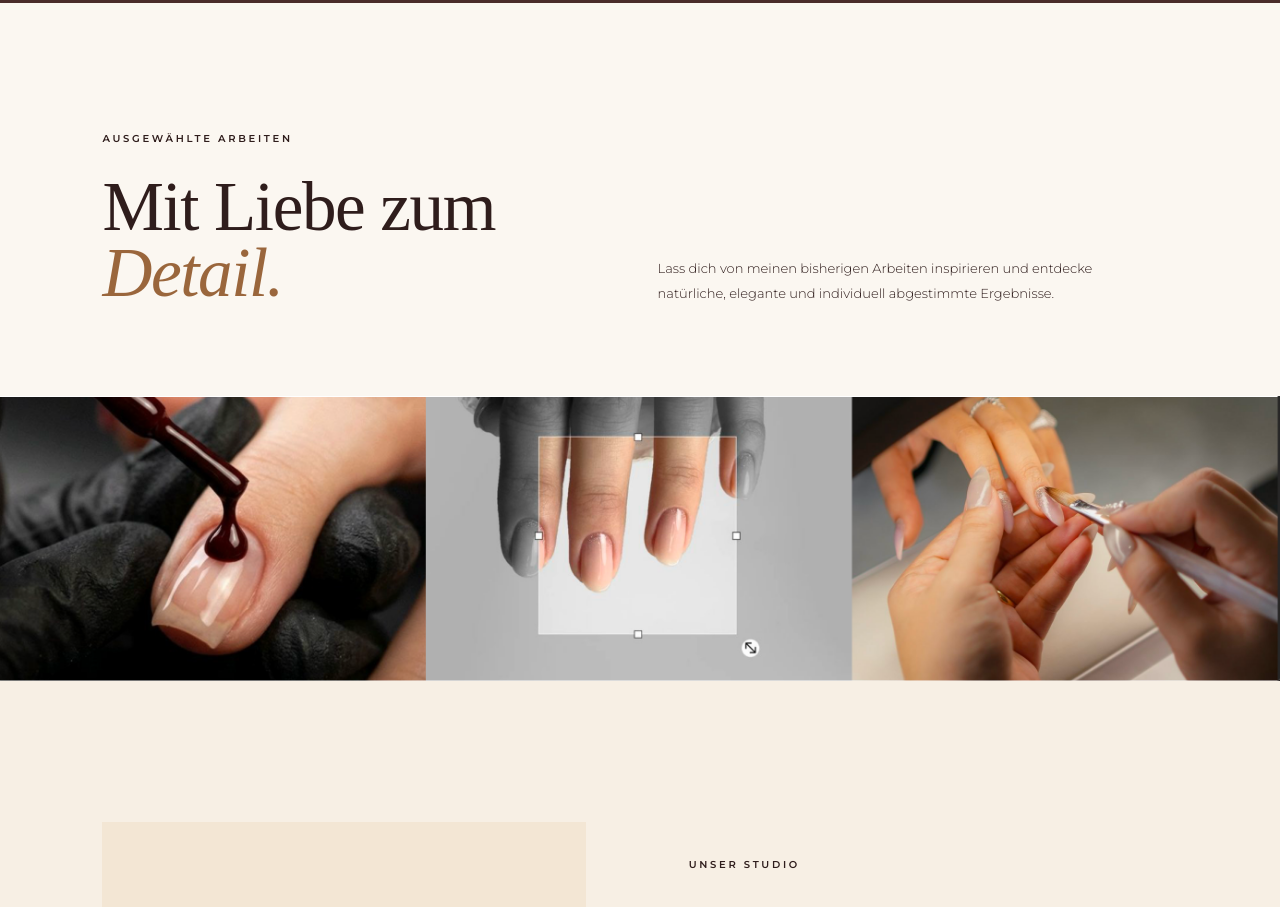
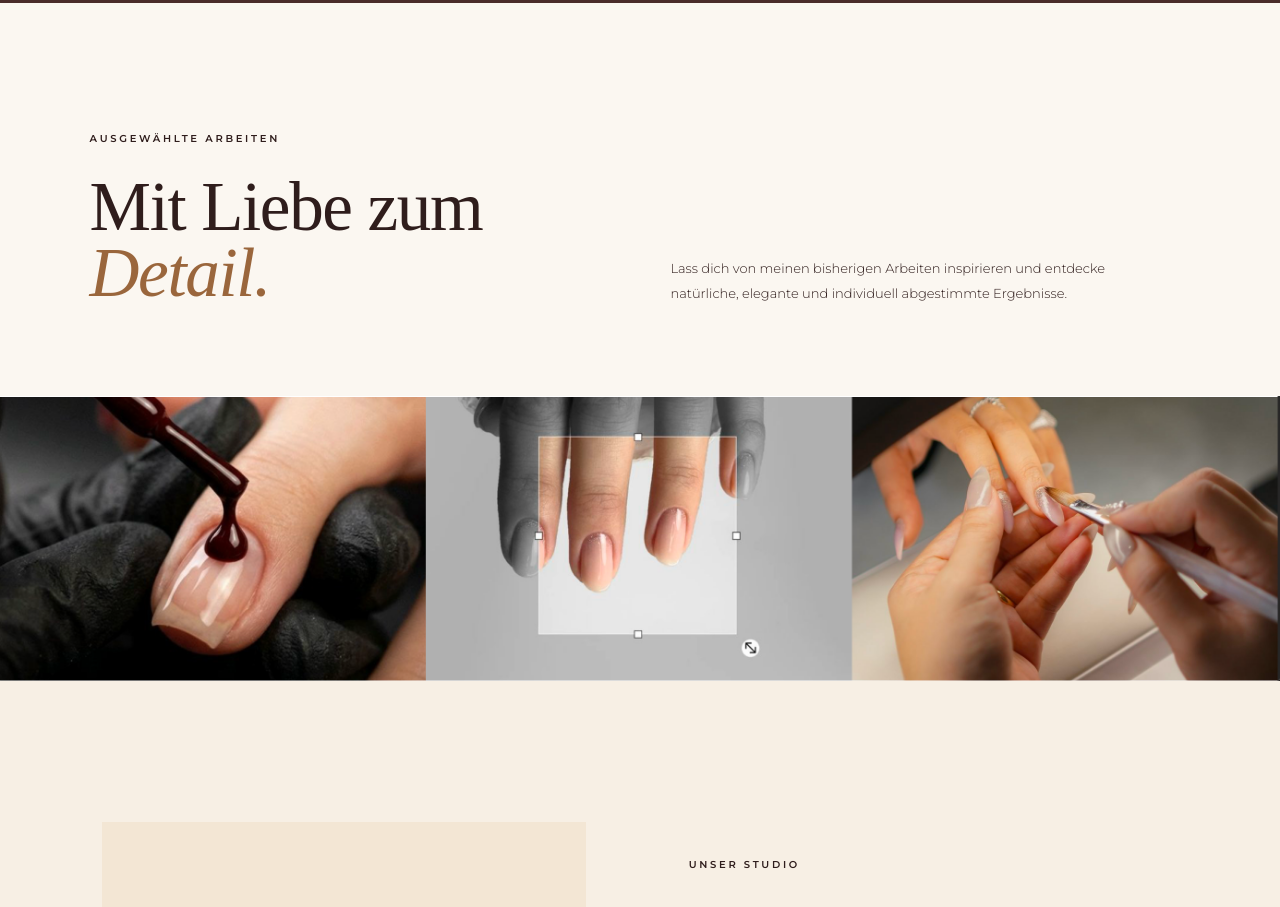
Before and after one commit to tu787878/snowthy-beauty, a Next.js app: page / in a window 1280 px wide. Shown: the part 2260-3167 px from the top of the page. Built offline with nearby package versions, Linux system fonts and the light colour scheme; a web font is replaced by a local one.

Commit message:
Add gallery text spacing

```diff
--- a/app/globals.css
+++ b/app/globals.css
@@ -47,7 +47,7 @@ h1 em,h2 em { font-family:"WindSong",cursive; font-weight:500; color:#9a663c; }
 .service { display:grid; grid-template-columns:46px minmax(210px,1fr) minmax(220px,1fr) 36px; gap:24px; align-items:center; padding:30px 0; border-bottom:1px solid rgba(243,230,212,.25); }
 .service>span { color:var(--gold); font:13px "Italiana",serif; }.service h3{font:400 clamp(20px,2vw,28px) "Italiana",serif;margin:0;}.service p{font-size:11px;line-height:1.8;margin:0;opacity:.72;}.service>a{font-size:22px;color:var(--gold);transition:transform .2s}.service>a:hover{transform:translate(3px,-3px)}
 .gallery { background:var(--paper); padding:clamp(85px,10vw,145px) 0 0; }
-.gallery-heading { display:grid; grid-template-columns:1fr minmax(300px,520px); gap:8vw; align-items:end; padding:0 clamp(24px,8vw,125px) clamp(55px,7vw,95px); }
+.gallery-heading { display:grid; grid-template-columns:1fr minmax(300px,520px); gap:8vw; align-items:end; margin-inline:clamp(32px,7vw,120px); padding-bottom:clamp(55px,7vw,95px); }
 .gallery-heading>p { margin:0; font-size:13px; line-height:1.95; max-width:500px; }
 .gallery figure { margin:0; overflow:hidden; background:var(--cream); }
 .gallery figure img { width:100%; height:auto; min-height:260px; object-fit:cover; display:block; }
@@ -58,5 +58,5 @@ h1 em,h2 em { font-family:"WindSong",cursive; font-weight:500; color:#9a663c; }
 .booking { display:grid;grid-template-columns:42% 1fr;gap:10vw;background:var(--cocoa);color:var(--cream)}.booking-copy>p:last-child{font-size:13px;line-height:1.9;opacity:.75;margin:35px 0 0;max-width:480px}.booking form{display:grid;grid-template-columns:1fr 1fr;gap:24px}.booking label{display:flex;flex-direction:column;text-transform:uppercase;font-size:8px;letter-spacing:.2em;color:var(--gold);gap:9px}.booking label:nth-child(3),.booking label:nth-child(4),.booking button,.form-note{grid-column:1/-1}.booking input,.booking select,.booking textarea{width:100%;border:0;border-bottom:1px solid rgba(243,230,212,.34);border-radius:0;background:transparent;color:var(--cream);font:300 13px "Montserrat",sans-serif;padding:10px 0;outline:none}.booking select option{color:var(--ink)}.booking textarea{resize:vertical}.button-gold{background:var(--gold);color:var(--cocoa);justify-self:start;margin-top:8px}.form-note{font-size:11px;line-height:1.7;color:var(--cream);margin:0}
 footer { background:#2e1a19;color:var(--cream);padding:50px clamp(24px,6vw,90px);display:grid;grid-template-columns:1fr auto 1fr;align-items:center;gap:30px;border-top:1px solid rgba(243,230,212,.1)}footer img{width:120px;filter:none}footer div{display:flex;gap:28px;text-transform:uppercase;letter-spacing:.15em;font-size:9px}footer p{text-align:right;font-size:9px;line-height:1.8;letter-spacing:.08em;opacity:.6}
 @media(max-width:900px){.site-header nav{display:none}.hero{grid-template-columns:1fr}.hero-copy{min-height:650px}.hero-art{min-height:440px;background-size:cover}.hero-note{display:none}.intro,.services,.studio,.prices,.booking,.gallery-heading{grid-template-columns:1fr}.services{gap:60px}.section-heading{position:static}.studio-art{min-height:500px}.booking{gap:60px}.gallery-heading{gap:35px}}
-@media(max-width:620px){.site-header{height:78px}.brand img{width:78px;height:62px}.header-cta{font-size:9px}.hero{min-height:auto}.hero-copy{min-height:590px;padding-top:90px}.hero-art{min-height:290px;background-position:center}.section-pad{padding-top:88px;padding-bottom:88px}.service{grid-template-columns:34px 1fr 28px;gap:14px}.service p{grid-column:2/4}.service>a{grid-column:3;grid-row:1/2}.gallery figure img{min-height:190px}.studio-art{min-height:420px}.studio-art:before{width:330px;height:330px}.studio-art:after{width:250px;height:250px}.studio-frame{width:150px;height:220px}.booking form{grid-template-columns:1fr}.booking label{grid-column:1/-1}.prices{gap:45px}footer{grid-template-columns:1fr;text-align:center}footer img{margin:auto}footer div{justify-content:center;flex-wrap:wrap}footer p{text-align:center}}
+@media(max-width:620px){.site-header{height:78px}.brand img{width:78px;height:62px}.header-cta{font-size:9px}.hero{min-height:auto}.hero-copy{min-height:590px;padding-top:90px}.hero-art{min-height:290px;background-position:center}.section-pad{padding-top:88px;padding-bottom:88px}.service{grid-template-columns:34px 1fr 28px;gap:14px}.service p{grid-column:2/4}.service>a{grid-column:3;grid-row:1/2}.gallery-heading{margin-inline:24px}.gallery figure img{min-height:190px}.studio-art{min-height:420px}.studio-art:before{width:330px;height:330px}.studio-art:after{width:250px;height:250px}.studio-frame{width:150px;height:220px}.booking form{grid-template-columns:1fr}.booking label{grid-column:1/-1}.prices{gap:45px}footer{grid-template-columns:1fr;text-align:center}footer img{margin:auto}footer div{justify-content:center;flex-wrap:wrap}footer p{text-align:center}}
 @media(prefers-reduced-motion:reduce){html{scroll-behavior:auto}.button,.service>a{transition:none}}
```
